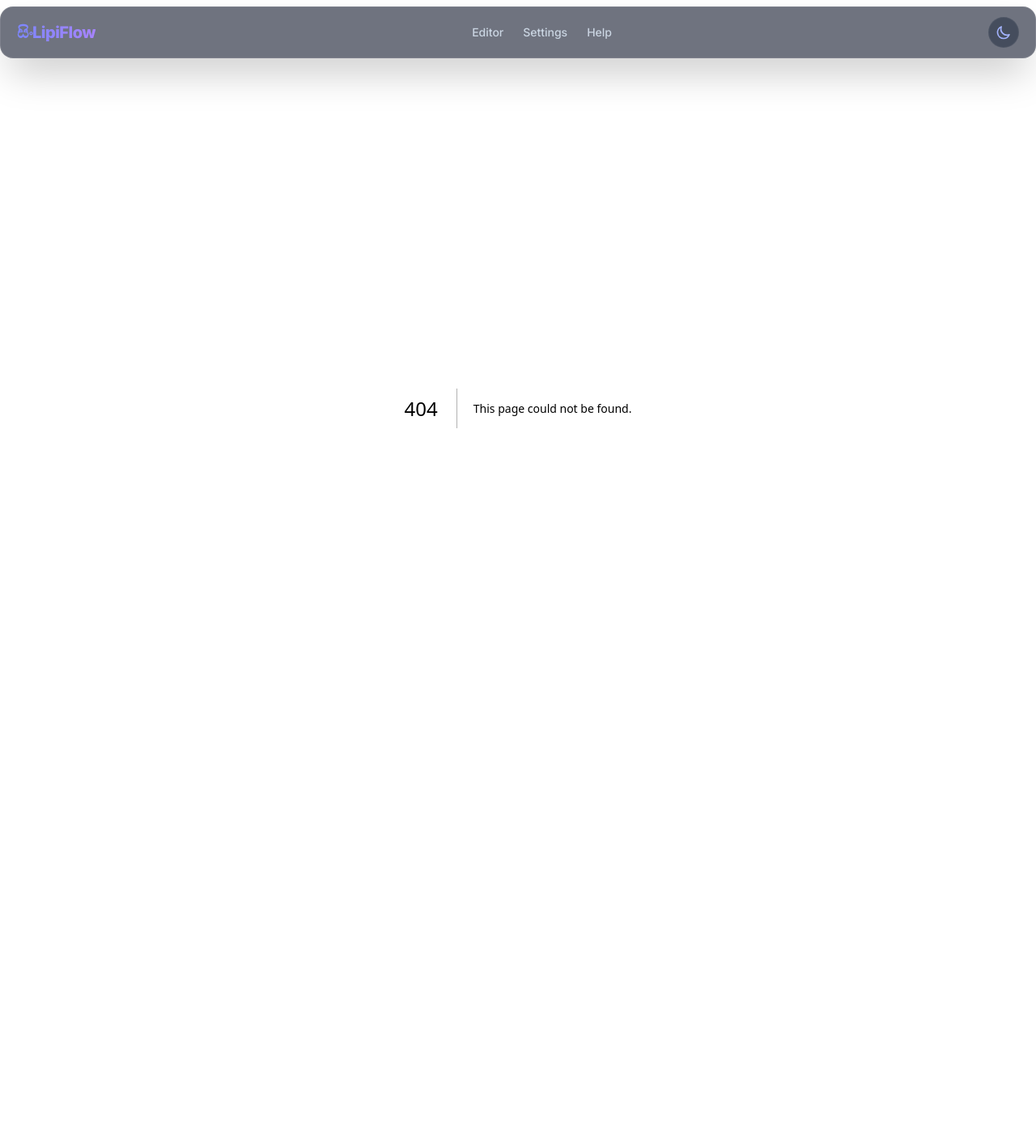
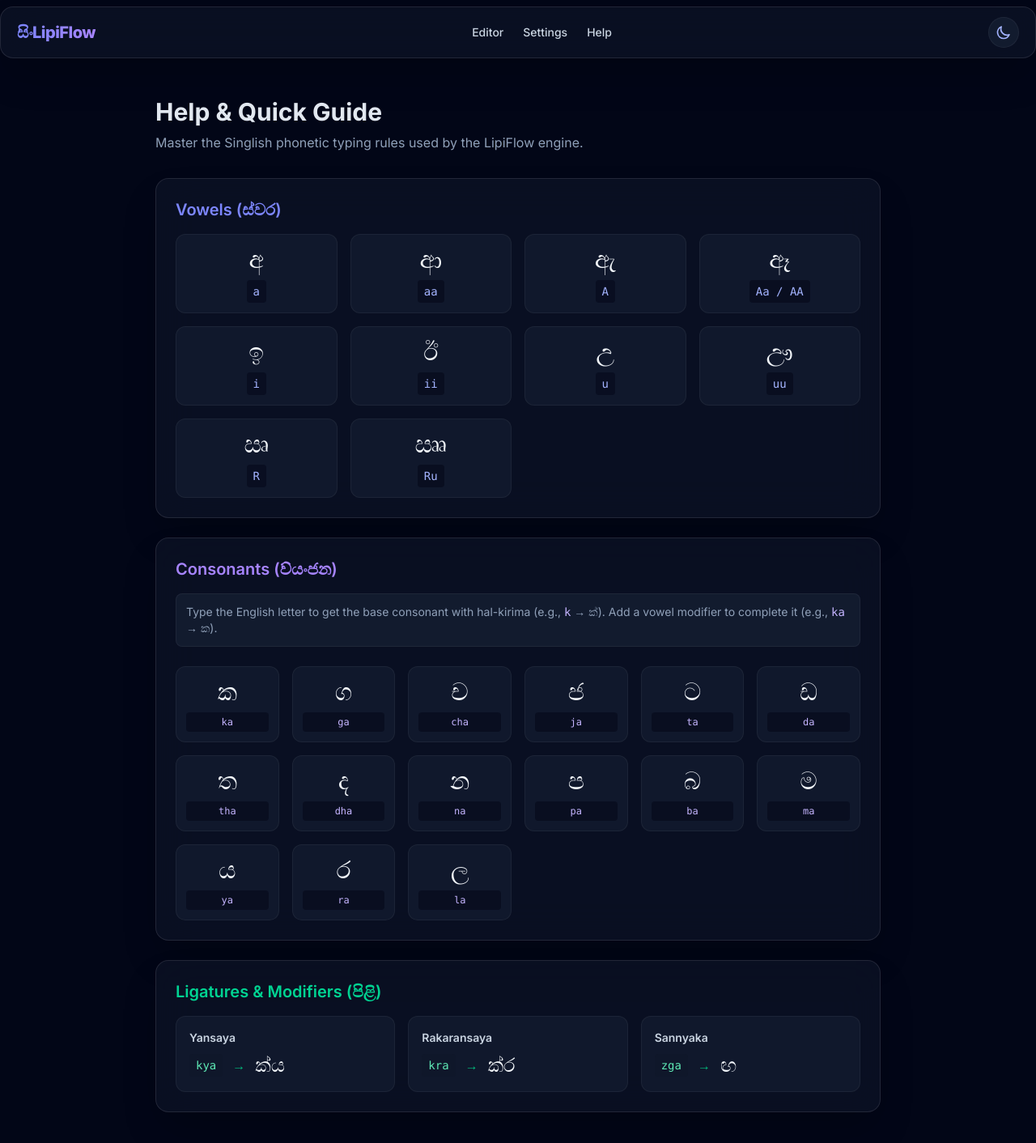
Before and after one commit to iamlasantha/LipiFlow, a Next.js app: page /help in a window 1280 px wide. Before the commit this address had no page. Shown: the top 1412 px of the page at 81% size. Before the commit the page ends 936 px from the top, so only its background shows below. Built offline with nearby package versions, Linux system fonts and the light colour scheme.

Commit message:
feat(ui): implement settings and help guide pages

```diff
--- /dev/null
+++ b/src/app/help/page.tsx
@@ -0,0 +1,83 @@
+export default function HelpPage() {
+  return (
+    <div className="flex-1 w-full max-w-4xl mx-auto animate-in fade-in duration-700 mt-4 pb-12">
+      <h1 className="text-3xl font-bold text-slate-200 mb-2">Help & Quick Guide</h1>
+      <p className="text-slate-400 mb-8">Master the Singlish phonetic typing rules used by the LipiFlow engine.</p>
+
+      <div className="grid gap-6">
+        {/* Vowels */}
+        <section className="glass-panel p-6">
+          <h2 className="text-xl font-semibold text-indigo-400 mb-4">Vowels (ස්වර)</h2>
+          <div className="grid grid-cols-2 lg:grid-cols-4 gap-4">
+            {[
+              { si: 'අ', en: 'a' }, { si: 'ආ', en: 'aa' },
+              { si: 'ඇ', en: 'A' }, { si: 'ඈ', en: 'Aa / AA' },
+              { si: 'ඉ', en: 'i' }, { si: 'ඊ', en: 'ii' },
+              { si: 'උ', en: 'u' }, { si: 'ඌ', en: 'uu' },
+              { si: 'ඍ', en: 'R' }, { si: 'ඎ', en: 'Ru' },
+            ].map((v) => (
+              <div key={v.en} className="p-3 bg-slate-800/40 rounded-xl border border-white/5 text-center">
+                <span className="text-3xl font-sinhala block text-slate-100">{v.si}</span>
+                <span className="text-sm text-indigo-300 font-mono mt-2 block bg-slate-950/50 py-1 rounded inline-block px-2">{v.en}</span>
+              </div>
+            ))}
+          </div>
+        </section>
+
+        {/* Consonants */}
+        <section className="glass-panel p-6">
+          <h2 className="text-xl font-semibold text-violet-400 mb-4">Consonants (ව්යංජන)</h2>
+          <p className="text-sm text-slate-400 mb-6 bg-slate-800/50 p-3 rounded-lg border border-white/5 inline-block">
+            Type the English letter to get the base consonant with hal-kirima (e.g., <code className="text-violet-300">k</code> → ක්).
+            Add a vowel modifier to complete it (e.g., <code className="text-violet-300">ka</code> → ක).
+          </p>
+          <div className="grid grid-cols-3 sm:grid-cols-4 lg:grid-cols-6 gap-4">
+            {[
+              { si: 'ක', en: 'ka' }, { si: 'ග', en: 'ga' }, { si: 'ච', en: 'cha' },
+              { si: 'ජ', en: 'ja' }, { si: 'ට', en: 'ta' }, { si: 'ඩ', en: 'da' },
+              { si: 'ත', en: 'tha' }, { si: 'ද', en: 'dha' }, { si: 'න', en: 'na' },
+              { si: 'ප', en: 'pa' }, { si: 'බ', en: 'ba' }, { si: 'ම', en: 'ma' },
+              { si: 'ය', en: 'ya' }, { si: 'ර', en: 'ra' }, { si: 'ල', en: 'la' },
+            ].map((c) => (
+              <div key={c.en} className="p-2 sm:p-3 bg-slate-800/40 rounded-xl border border-white/5 text-center flex flex-col items-center justify-between">
+                <span className="text-2xl sm:text-3xl font-sinhala text-slate-100 mb-2">{c.si}</span>
+                <span className="text-xs text-violet-300 font-mono bg-slate-950/50 py-1 px-2 rounded w-full">{c.en}</span>
+              </div>
+            ))}
+          </div>
+        </section>
+
+        {/* Bindings & Ligatures */}
+        <section className="glass-panel p-6">
+          <h2 className="text-xl font-semibold text-emerald-400 mb-4">Ligatures & Modifiers (පිළි)</h2>
+          <div className="grid grid-cols-1 md:grid-cols-3 gap-4">
+            <div className="p-4 bg-slate-800/40 rounded-xl border border-white/5">
+              <p className="text-sm font-semibold text-slate-300 mb-2">Yansaya</p>
+              <div className="flex items-center gap-3">
+                <code className="px-2 py-1 bg-slate-900 rounded text-emerald-300 font-mono text-sm">kya</code>
+                <span className="text-emerald-500">→</span>
+                <span className="text-2xl font-sinhala text-slate-100">ක්ය</span>
+              </div>
+            </div>
+            <div className="p-4 bg-slate-800/40 rounded-xl border border-white/5">
+              <p className="text-sm font-semibold text-slate-300 mb-2">Rakaransaya</p>
+              <div className="flex items-center gap-3">
+                <code className="px-2 py-1 bg-slate-900 rounded text-emerald-300 font-mono text-sm">kra</code>
+                <span className="text-emerald-500">→</span>
+                <span className="text-2xl font-sinhala text-slate-100">ක්ර</span>
+              </div>
+            </div>
+            <div className="p-4 bg-slate-800/40 rounded-xl border border-white/5">
+              <p className="text-sm font-semibold text-slate-300 mb-2">Sannyaka</p>
+              <div className="flex items-center gap-3">
+                <code className="px-2 py-1 bg-slate-900 rounded text-emerald-300 font-mono text-sm">zga</code>
+                <span className="text-emerald-500">→</span>
+                <span className="text-2xl font-sinhala text-slate-100">ඟ</span>
+              </div>
+            </div>
+          </div>
+        </section>
+      </div>
+    </div>
+  );
+}
--- /dev/null
+++ b/src/app/settings/page.tsx
@@ -0,0 +1,52 @@
+export default function SettingsPage() {
+  return (
+    <div className="flex-1 w-full max-w-4xl mx-auto animate-in fade-in duration-700 mt-4 pb-12">
+      <h1 className="text-3xl font-bold text-slate-200 mb-8">Settings</h1>
+
+      <div className="grid gap-6">
+        {/* Appearance overrides */}
+        <section className="glass-panel p-6">
+          <h2 className="text-xl font-semibold text-indigo-400 mb-4">Appearance</h2>
+          <div className="flex items-center justify-between py-3 border-b border-white/5">
+            <div>
+              <p className="font-medium text-slate-200">Dark Mode</p>
+              <p className="text-sm text-slate-500">Enable or disable subdued dark mode.</p>
+            </div>
+            <label className="relative inline-flex items-center cursor-pointer">
+              <input type="checkbox" value="" className="sr-only peer" defaultChecked />
+              <div className="w-11 h-6 bg-slate-700 peer-focus:outline-none rounded-full peer peer-checked:after:translate-x-full peer-checked:after:border-white after:content-[''] after:absolute after:top-[2px] after:left-[2px] after:bg-white after:border-gray-300 after:border after:rounded-full after:h-5 after:w-5 after:transition-all peer-checked:bg-indigo-500"></div>
+            </label>
+          </div>
+        </section>
+
+        {/* Custom Keymappings */}
+        <section className="glass-panel p-6">
+          <h2 className="text-xl font-semibold text-violet-400 mb-4">Typing Rules & Keymaps</h2>
+          <div className="flex items-center justify-between py-3 border-b border-white/5">
+            <div>
+              <p className="font-medium text-slate-200">Custom Phonetic Mapping</p>
+              <p className="text-sm text-slate-500">Override default Singlish rules (e.g., map &apos;f&apos; to &apos;ෆ&apos;).</p>
+            </div>
+            <button className="px-4 py-2 text-sm bg-slate-800 hover:bg-slate-700 text-slate-300 rounded-lg transition-colors border border-white/5 disabled:opacity-50" disabled>
+              Coming Soon
+            </button>
+          </div>
+        </section>
+
+        {/* PWA Cache Management */}
+        <section className="glass-panel p-6">
+          <h2 className="text-xl font-semibold text-emerald-400 mb-4">Advanced & Storage</h2>
+          <div className="flex items-center justify-between py-3 border-b border-white/5">
+            <div>
+              <p className="font-medium text-slate-200">Clear Local Cache</p>
+              <p className="text-sm text-slate-500">Free up space and clear offline PWA data.</p>
+            </div>
+            <button className="px-4 py-2 text-sm bg-red-500/10 hover:bg-red-500/20 text-red-400 rounded-lg transition-colors border border-red-500/20 active:scale-95">
+              Clear Data
+            </button>
+          </div>
+        </section>
+      </div>
+    </div>
+  );
+}
```
